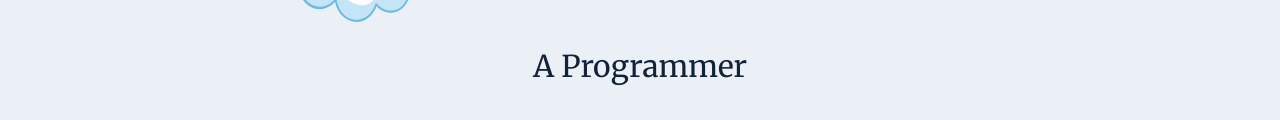
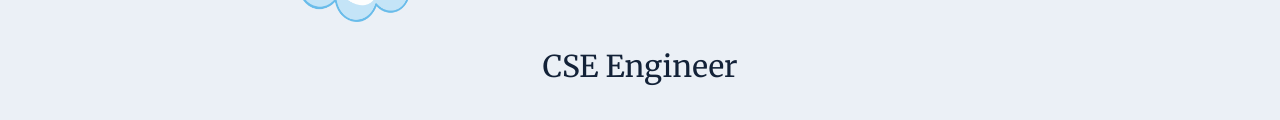
Before and after one commit to kamaljeet4u/CV-css-site, a plain HTML site: page index.html in a window 1280 px wide. Shown: the part 278-398 px from the top of the page. Drawn offline with Linux system fonts and the light colour scheme.

Commit message:
Update index.html

```diff
--- a/index.html
+++ b/index.html
@@ -14,7 +14,7 @@
   <div class="topcontainer">
     <img class="topcloud" src="images/cloud1.png" alt="img-cloud1">
     <h1>I'm Kamaljeet Singh</h1>
-    <h2>A Programmer</h2>
+    <h2>CSE Engineer</h2>
     <img class="bottomcloud" src="images/cloud1.png" alt="img-cloud1">
     <img class="mountain" src="images/mountainsmall.png" alt="img-mountainsmall">
 
```
